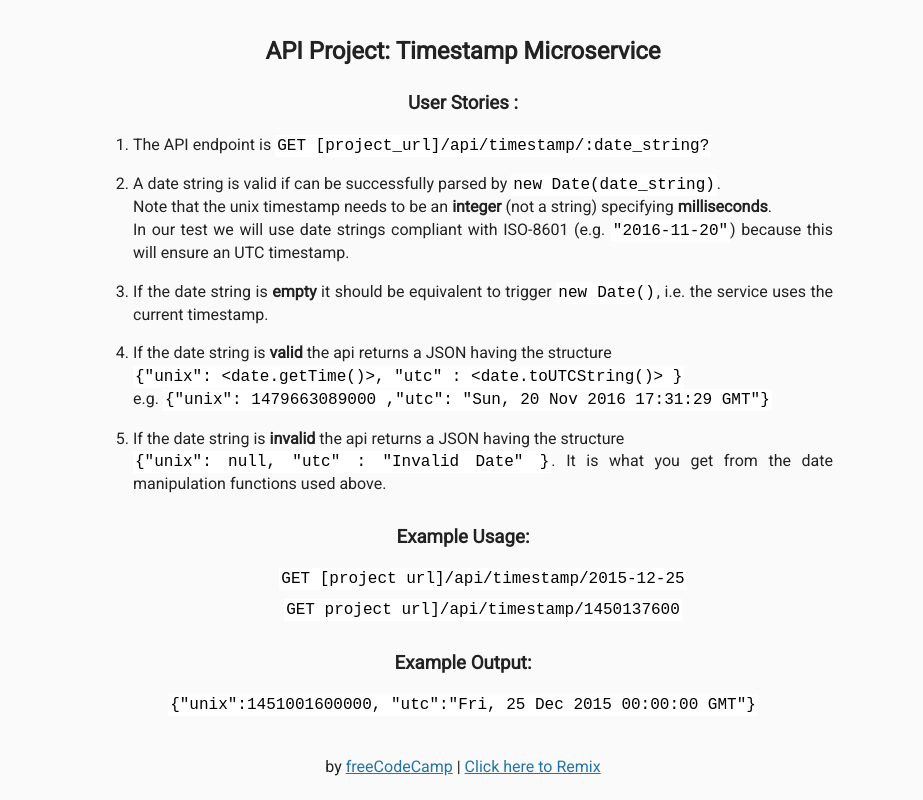
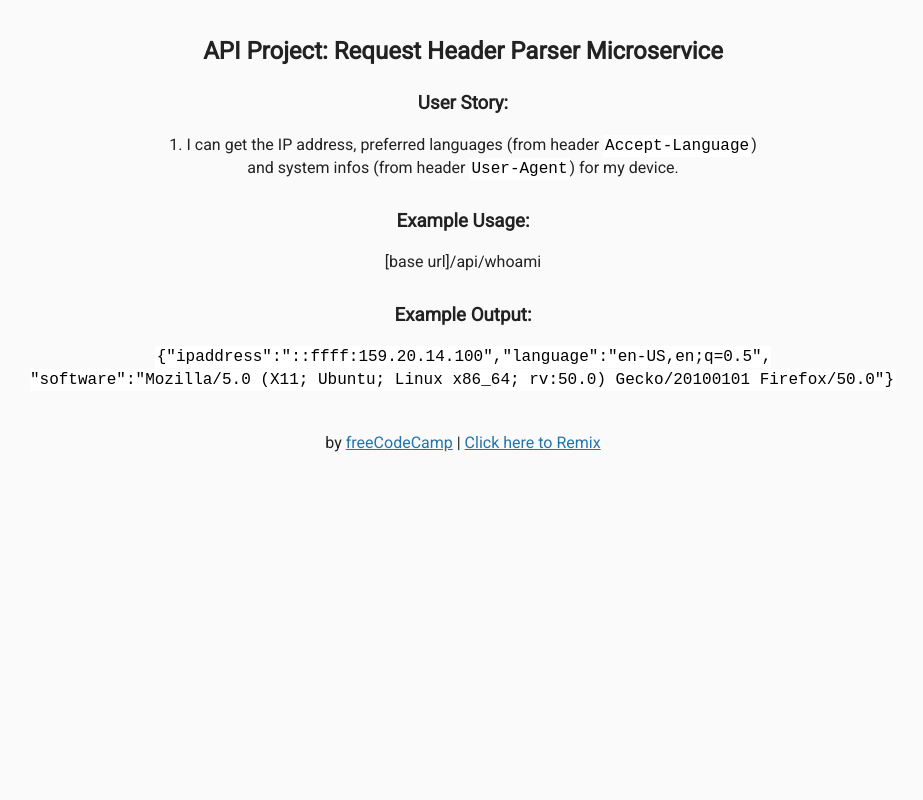
Before and after one commit to mugaber/API-Microsercives, a website: page public/index.html in a window 1280 px wide. Shown: the whole page, without its empty margins (177-1100 px from the left). Drawn offline with Linux system fonts and the light colour scheme.

Commit message:
request header parser

```diff
--- a/public/index.html
+++ b/public/index.html
@@ -2,7 +2,7 @@
 
 <html>
   <head>
-    <title>Timestamp Microservice</title>
+    <title>Request Header Parser</title>
     <link
       rel="shortcut icon"
       href="https://cdn.hyperdev.com/us-east-1%3A52a203ff-088b-420f-81be-45bf559d01b1%2Ffavicon.ico"
@@ -18,67 +18,31 @@
 
   <body>
     <div class="container">
-      <h2>API Project: Timestamp Microservice</h2>
-      <h3>User Stories :</h3>
-      <ol class="user-stories">
-        <li>
-          The API endpoint is
-          <code>GET [project_url]/api/timestamp/:date_string?</code>
-        </li>
-        <li>
-          A date string is valid if can be successfully parsed by
-          <code>new Date(date_string)</code>.<br />
-          Note that the unix timestamp needs to be an
-          <strong>integer</strong> (not a string) specifying
-          <strong>milliseconds</strong>.<br />
-          In our test we will use date strings compliant with ISO-8601 (e.g.
-          <code>"2016-11-20"</code>) because this will ensure an UTC timestamp.
-        </li>
-        <li>
-          If the date string is <strong>empty</strong> it should be equivalent
-          to trigger <code>new Date()</code>, i.e. the service uses the current
-          timestamp.
-        </li>
-        <li>
-          If the date string is <strong>valid</strong> the api returns a JSON
-          having the structure<br /><code
-            >{"unix": &lt;date.getTime()&gt;, "utc" : &lt;date.toUTCString()&gt;
-            }</code
-          ><br />
-          e.g.
-          <code
-            >{"unix": 1479663089000 ,"utc": "Sun, 20 Nov 2016 17:31:29
-            GMT"}</code
-          >
-        </li>
-        <li>
-          If the date string is <strong>invalid</strong> the api returns a JSON
-          having the structure <br />
-          <code>{"unix": null, "utc" : "Invalid Date" }</code>. It is what you
-          get from the date manipulation functions used above.
-        </li>
-      </ol>
+      <h2>API Project: Request Header Parser Microservice</h2>
+      <h3>User Story:</h3>
+      1. I can get the IP address, preferred languages (from header
+      <code>Accept-Language</code>)<br />
+      and system infos (from header <code>User-Agent</code>) for my device.
 
       <h3>Example Usage:</h3>
-      <ul>
-        <li>
-          <code>GET [project url]/api/timestamp/2015-12-25</code>
-        </li>
-        <li><code>GET project url]/api/timestamp/1450137600</code></li>
-      </ul>
+      <p>
+        [base url]/api/whoami
+      </p>
 
       <h3>Example Output:</h3>
       <p>
         <code
-          >{"unix":1451001600000, "utc":"Fri, 25 Dec 2015 00:00:00 GMT"}</code
+          >{"ipaddress":"::ffff:159.20.14.100","language":"en-US,en;q=0.5",<br />"software":"Mozilla/5.0
+          (X11; Ubuntu; Linux x86_64; rv:50.0) Gecko/20100101
+          Firefox/50.0"}</code
         >
       </p>
     </div>
     <div class="footer">
       <p>
-        by <a href="http://www.freecodecamp.com/">freeCodeCamp</a> |
+        by <a href="http://www.freecodecamp.com">freeCodeCamp</a> |
         <a
-          href="https://hyperdev.com/#!/remix/FCC_API_timestamp_bplate/8338be2-a353-4892-8a0d-6295e4f12eb5"
+          href="https://hyperdev.com/#!/remix/FCC_API_header_bplate/8c449aa9-a80c-47ad-8142-8da90f658731"
           >Click here to Remix</a
         >
       </p>
```
Also changed, not shown: index.js (+7 -18 lines).
